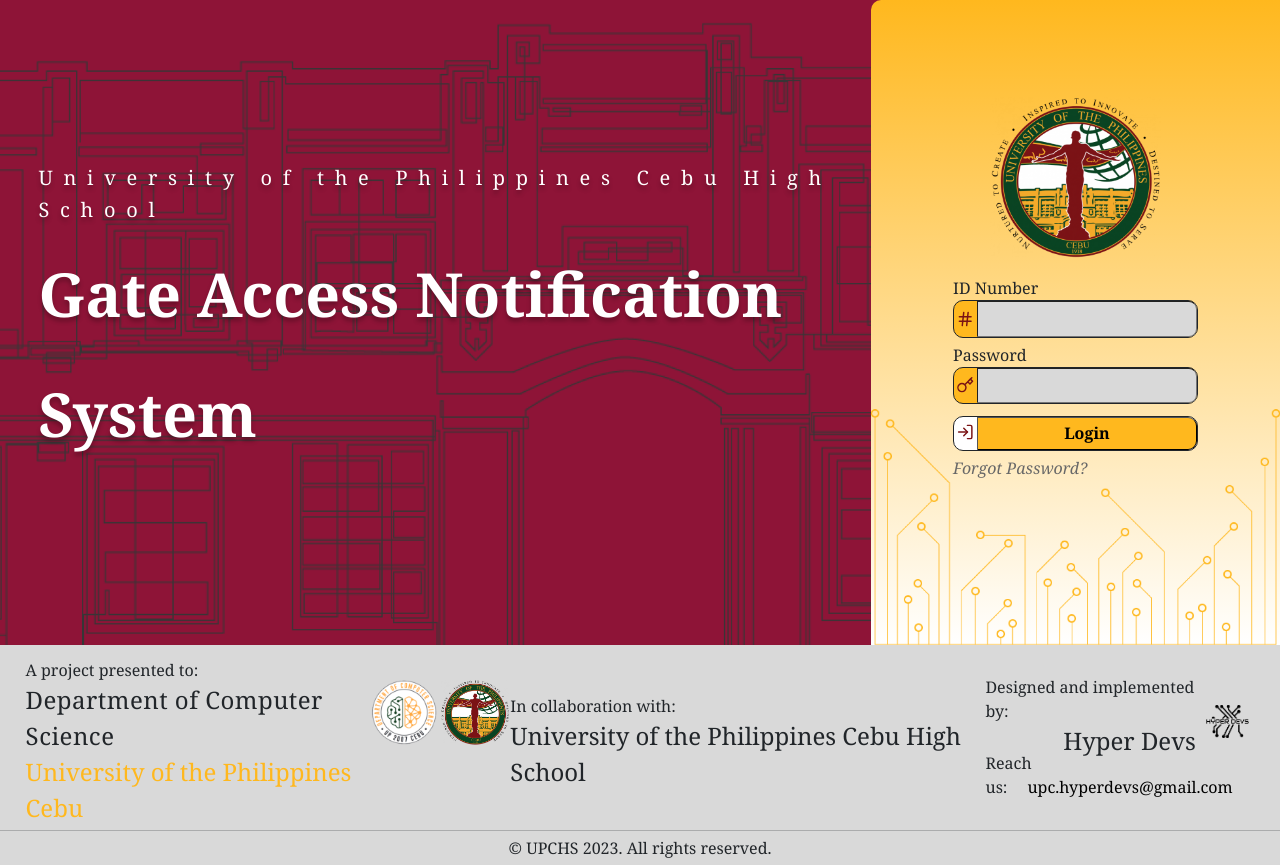
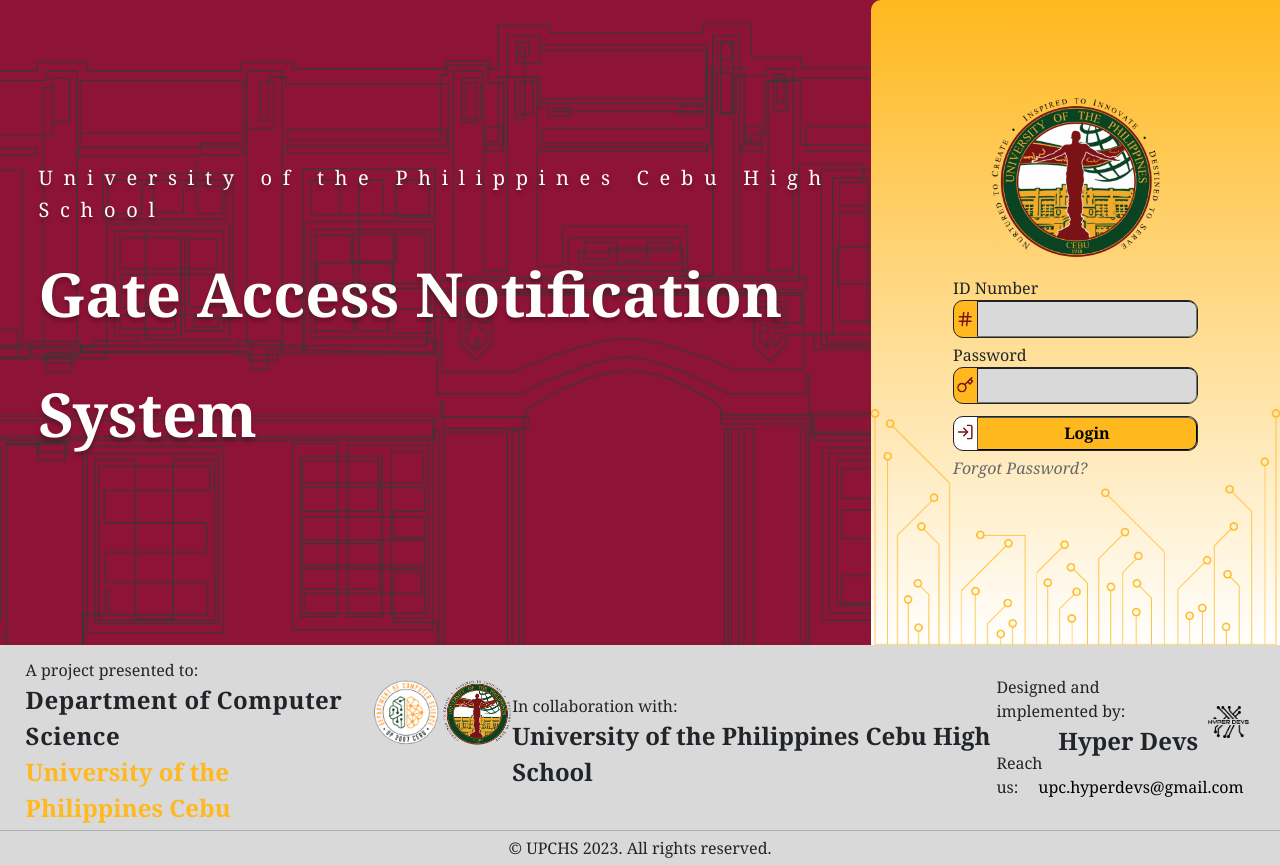
Before and after one commit to Hyper-Devs/Hyper-Devs, a React (Create React App) app in the folder client/: page / in a window 1280 px wide. Built offline with nearby package versions, Linux system fonts and the light colour scheme.

Commit message:
minor changes in footer font weight

```diff
--- a/client/src/Components/footer.css
+++ b/client/src/Components/footer.css
@@ -26,15 +26,18 @@
 .footer-cs-text {
   letter-spacing: 0.02em;
   font-size: 1.5rem;
+  font-weight: 700;
 }
 
 .footer-upc-text {
   color: #FFB81E;
   font-size: 1.5rem;
+  font-weight: 700;
 }
 
 .footer-upchs-text, .footer-hd-text{
   font-size: 1.5rem;
+  font-weight: 700;
 }
 
 .footer-logos {
```
